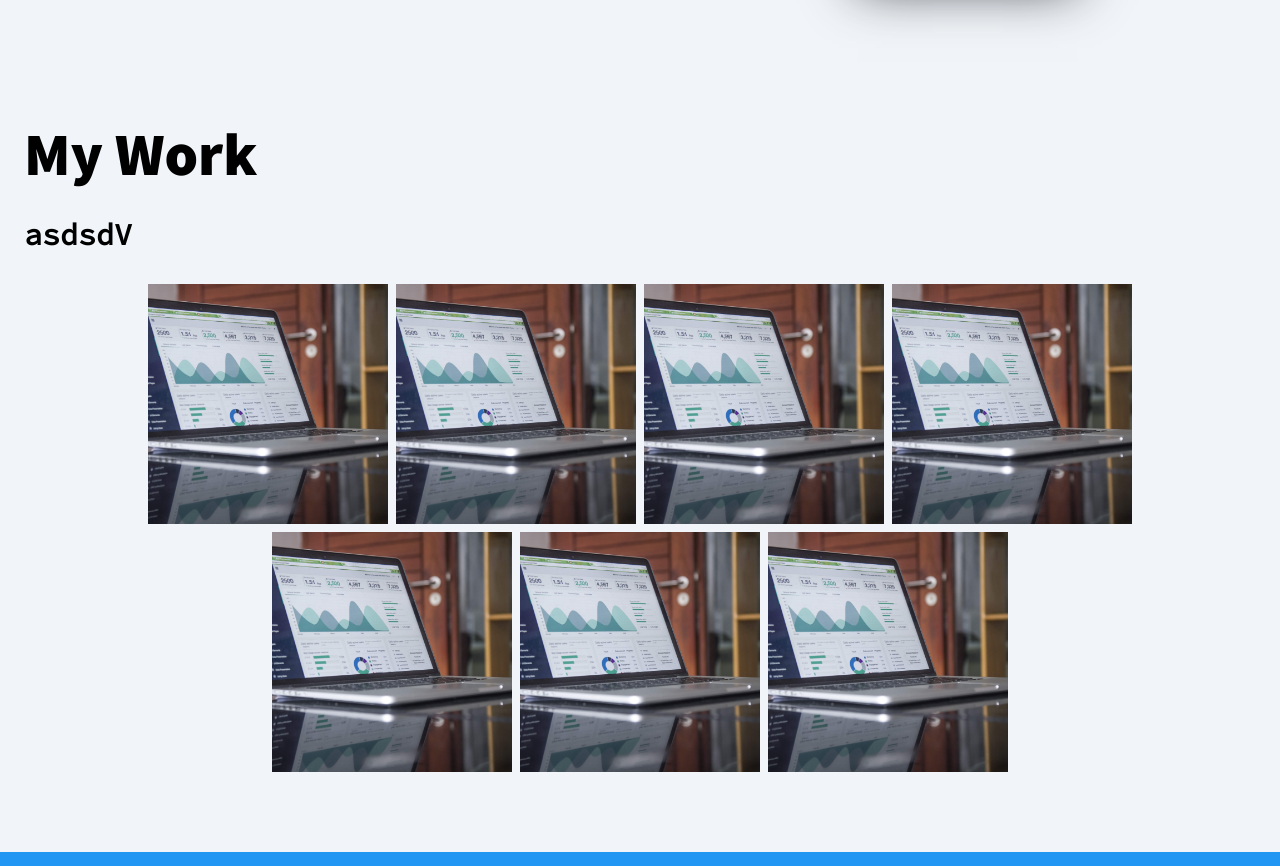
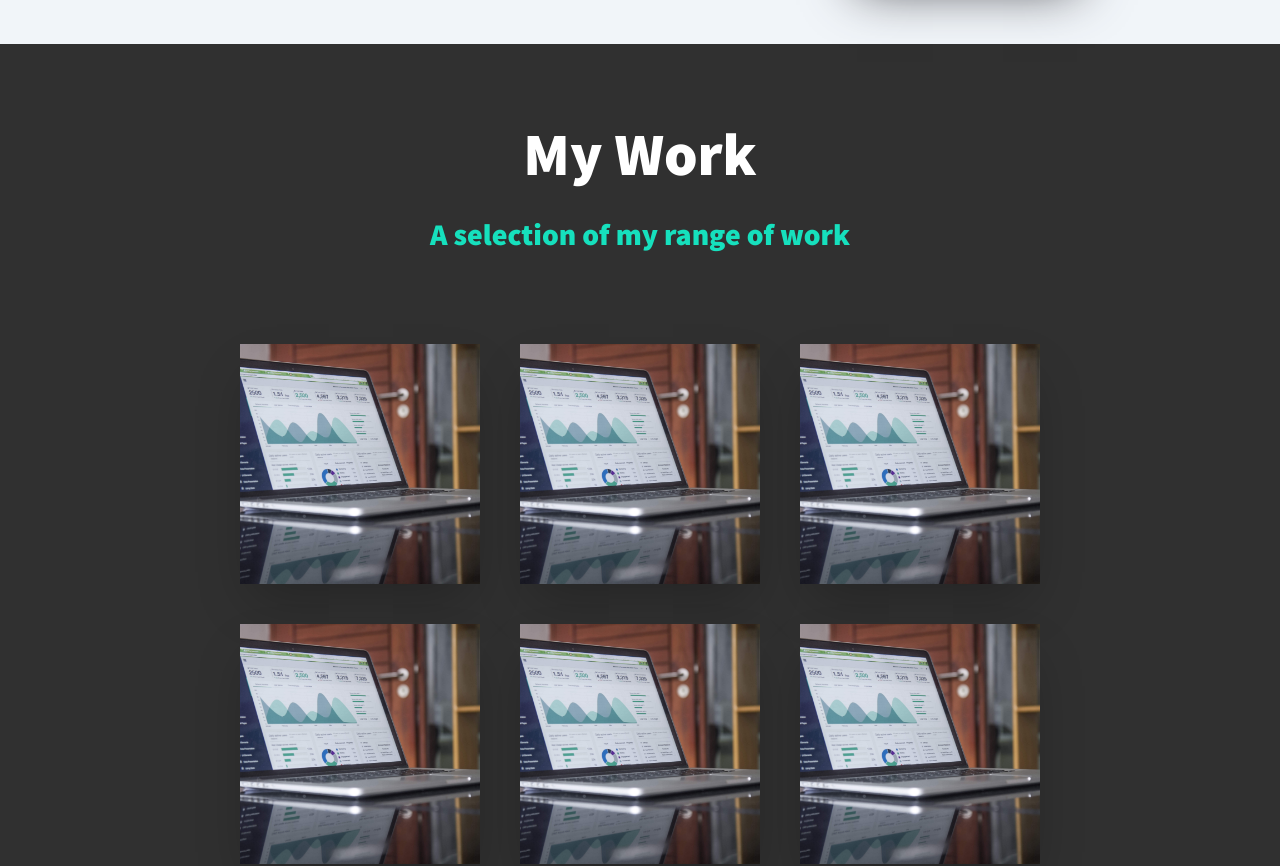
Before and after one commit to ashesdangol/demo-portfolio, a React (Create React App) app in the folder front-end/: page / in a window 1280 px wide. Shown: the part 2160-3026 px from the top of the page. Built offline with nearby package versions, Linux system fonts and the light colour scheme.

Commit message:
add my work and fix headings, navbar

```diff
--- a/front-end/src/components/MyWork.jsx
+++ b/front-end/src/components/MyWork.jsx
@@ -1,21 +1,35 @@
 import React from 'react';
 import CardImageHover from './global-components/CardImageHover';
+import work from '../datas/work';
+
+
+
+
+
+
+function createCardImage(card){
+    return(<CardImageHover
+    id={work.id}
+    key={Math.floor(Math.random() * Date.now())}
+    imgSrc={ "/assets/images/"+card.workImage}
+    alt="work"
+    loading="lazy"
+    className="work"
+    /> );
+}
+
 
 function MyWork(props){
+
     return(
 
-    <section className="about-me" id={props.id}>
-        <h2 className='section__title section__title--my-work'>My Work</h2>
-        <p className='section__subtitle section__title--subtitle-my-work'>asdsdV</p>
-        <div className="portfolio flex flex-wrap justify-center max-w-screen-lg mx-auto gap-2">
+    <section className="my-work" id={props.id}>
+        <h2 className='section__title my-work__title'>My Work</h2>
+        <p className='section__subtitle my-work__subtitle'>A selection of my range of work</p>
+        <div className="portfolio ">
+        {work.map(createCardImage)}
             {/* <a href="" className='portfolio__item'></a> */}
-            <CardImageHover imgSrc="/assets/images/Rectangle3-1.png"  alt="work"/>
-            <CardImageHover imgSrc="/assets/images/Rectangle3-1.png"  alt="work"/>
-            <CardImageHover imgSrc="/assets/images/Rectangle3-1.png"  alt="work"/>
-            <CardImageHover imgSrc="/assets/images/Rectangle3-1.png"  alt="work"/>
-            <CardImageHover imgSrc="/assets/images/Rectangle3-1.png"  alt="work"/>
-            <CardImageHover imgSrc="/assets/images/Rectangle3-1.png"  alt="work"/>
-            <CardImageHover imgSrc="/assets/images/Rectangle3-1.png"  alt="work"/>
+
             {/* <img src="/assets/images/eduardo__2x.png" className='portfolio__img' alt="my portfolio" /> */}
 
         </div>
--- a/front-end/src/components/global-components/CardImageHover.jsx
+++ b/front-end/src/components/global-components/CardImageHover.jsx
@@ -3,7 +3,7 @@ import React from 'react';
 function CardImageHover(props){
     return(
     <div>
-        <img  className={`hover:shadow-2xl hover:shadow-zinc-700 ${props.className} object-cover object-top max-w-screen-xsMobile max-w-[220px] sm:max-w-[240px]` } src={props.imgSrc} loading={props.loading} alt={props.alt} />
+        <img  className={`shadow-2xl hover:scale-105 hover:shadow-blue-500/50 hover:ease-in ${props.className} object-cover object-top max-w-screen-xsMobile max-w-[220px] sm:max-w-[240px]` } src={props.imgSrc} loading={props.loading} alt={props.alt} />
     </div>
     );
 }
--- a/front-end/src/datas/aboutMe.js
+++ b/front-end/src/datas/aboutMe.js
@@ -1,5 +1,5 @@
 
-const imageUrl ="Profile3.jpg";
+const imageUrl ="profile3.jpg";
 
 
 const aboutMe =
--- /dev/null
+++ b/front-end/src/datas/work.js
@@ -0,0 +1,37 @@
+
+
+const work = [
+    {
+        id:11,
+        workImage:"Rectangle3-1.png",
+
+      },
+      {
+        id:22,
+        workImage:"Rectangle3-1.png",
+
+      },
+      {
+        id:33,
+        workImage:"Rectangle3-1.png",
+
+      },
+      {
+        id:44,
+        workImage:"Rectangle3-1.png",
+
+      },
+      {
+        id:55,
+        workImage:"Rectangle3-1.png",
+
+      },
+      {
+        id:66,
+        workImage:"Rectangle3-1.png",
+
+      }
+]
+
+
+  export default work;
--- a/front-end/src/pages/apps/NoteKeeper.jsx
+++ b/front-end/src/pages/apps/NoteKeeper.jsx
@@ -22,7 +22,7 @@ function NoteKeeper(){
   return (
     <section className="note-keeper flex flex-col justify-center content-center">
       <div className="heading my-6 text-center">
-          <h1>Note Keeper</h1>
+          <h2>Note Keeper</h2>
       </div>
 
       <CreateArea onAdd={addNote} />
--- a/front-end/src/pages/apps/ToDoList.jsx
+++ b/front-end/src/pages/apps/ToDoList.jsx
@@ -37,7 +37,7 @@ function ToDoList(){
       <section className='flex justify-center py-10'>
           <Paper elevation={24} className="to-do-list p-4 w-full smTablet:w-[600px]" >
               <div className="heading my-6 text-center">
-                  <h1>To-Do List</h1>
+                  <h2>To-Do List</h2>
               </div>
               <div className="form form-style-1">
                   <TextField className="block w-[95%]" onChange={handleChange} id="outlined-basic" label="Enter your list"  value={inputText} />
--- a/front-end/src/pages/apps/WeatherApp.jsx
+++ b/front-end/src/pages/apps/WeatherApp.jsx
@@ -50,7 +50,7 @@ function WeatherApp(){
 
   return(
     <Paper className="paper-style">
-        <h1 className="text-center">Current Weather</h1>
+        <h2 className="text-center">Current Weather</h2>
 
 
         <form className="form-style-1">
--- /dev/null
+++ b/front-end/src/styles/components/myWork/_index.scss
@@ -0,0 +1 @@
+@forward 'myWork';
--- /dev/null
+++ b/front-end/src/styles/components/myWork/myWork.scss
@@ -0,0 +1,14 @@
+.my-work{
+    @apply bg-dark;
+    text-align: center;
+
+    &__title{
+        color: #fff;
+    }
+    &__subtitle{
+        @apply text-accent_bright font-sansPro;
+    }
+}
+.portfolio{
+    @apply mt-10 lg:mt-20 flex flex-wrap justify-center max-w-screen-lg mx-auto gap-5 lg:gap-10;
+}
--- a/front-end/src/styles/components/navbar/navbar.scss
+++ b/front-end/src/styles/components/navbar/navbar.scss
@@ -162,7 +162,7 @@
             width: 100%;
             height: 100vh;
             position: fixed;
-            top:2%;
+            top:50%;
             left: 0;
             z-index: 100;
             .nav{
--- a/front-end/src/styles/styles.scss
+++ b/front-end/src/styles/styles.scss
@@ -7,3 +7,4 @@
 @forward 'components/intro';
 @forward 'components/services';
 @forward 'components/aboutme';
+@forward 'components/myWork';
```
Also changed, not shown: 11 other files (tests, documents, lock files or other folders).
